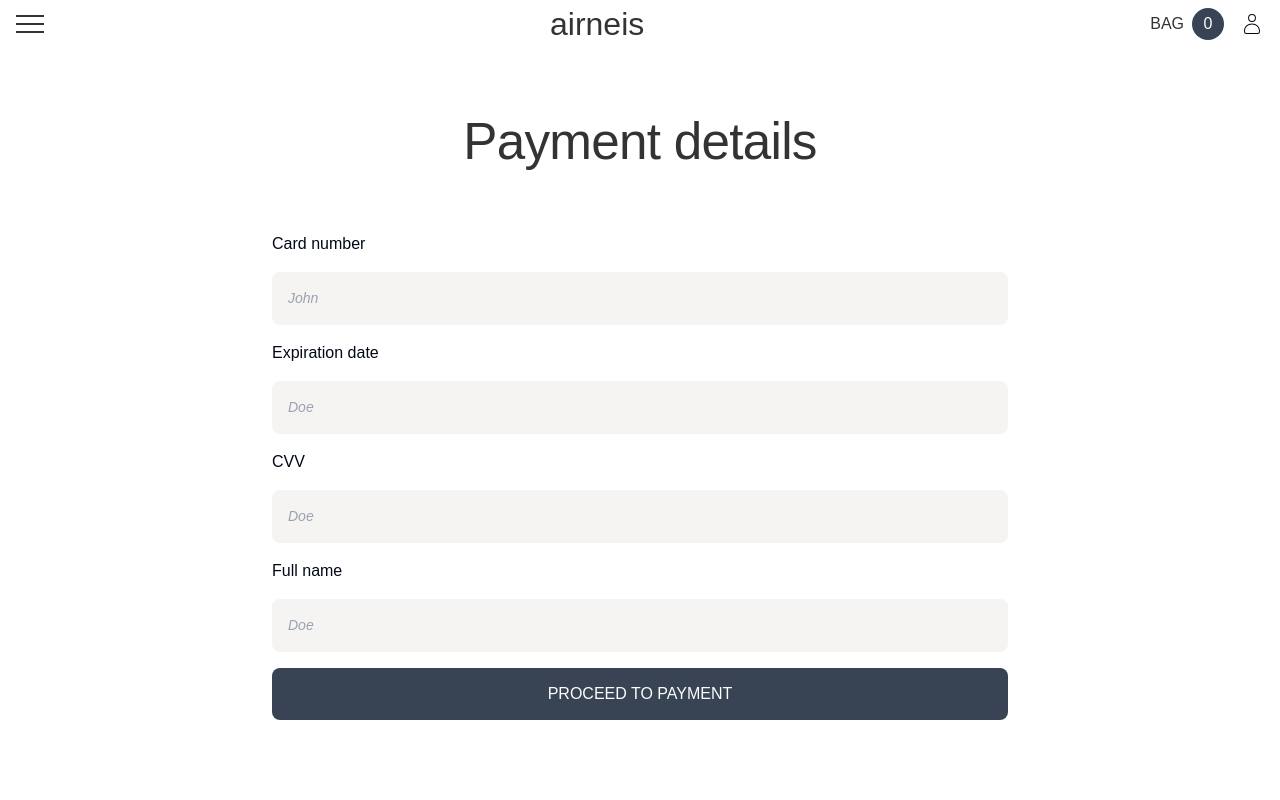
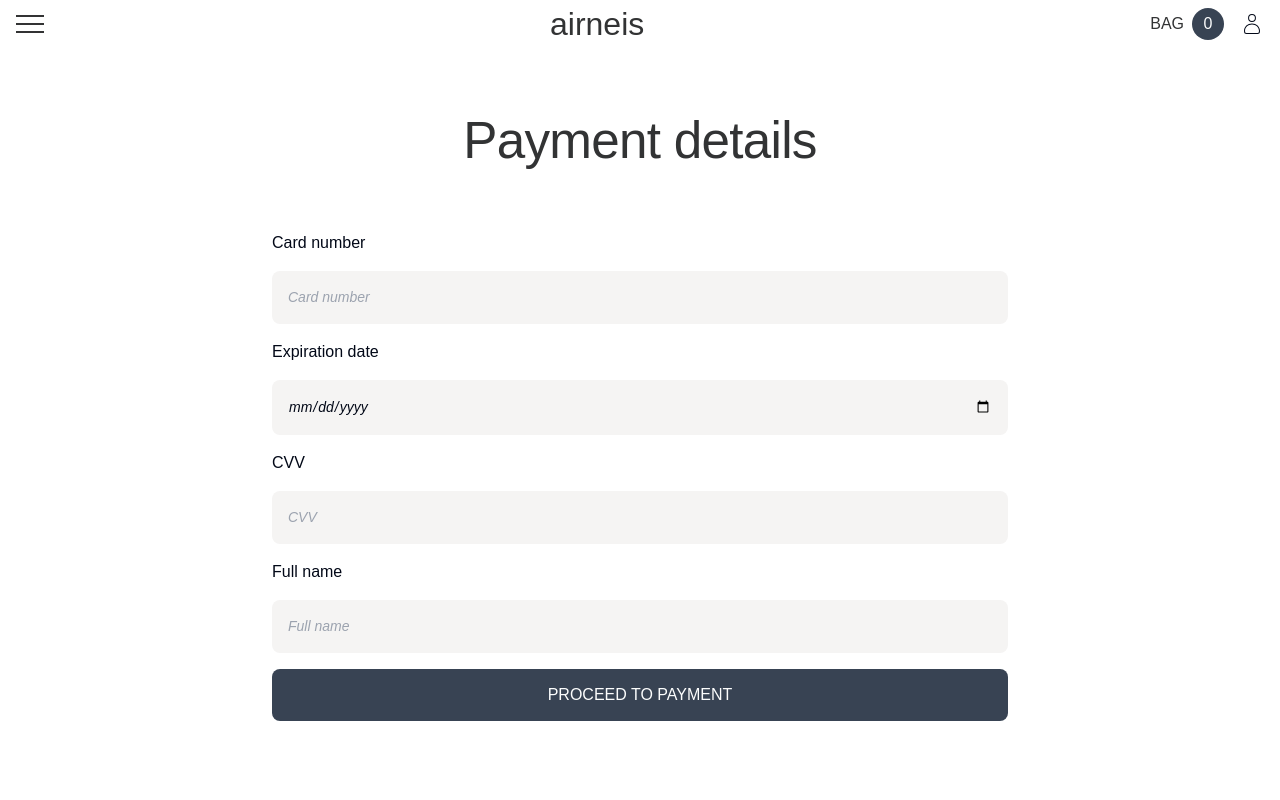
Before and after one commit to AIRNEIS-Junia/front-commerce, a Next.js app: page /order/details in a window 1280 px wide. Shown: the top 800 px of the page. Built offline with nearby package versions, Linux system fonts and the light colour scheme.

Commit message:
[+] Possibility to select added credit card in checkout

```diff
--- a/src/app/(checkout)/order/address/page.tsx
+++ b/src/app/(checkout)/order/address/page.tsx
@@ -1,15 +1,19 @@
 import React from "react";
-import ShippingForm from "@/components/UI/Form/ShippingForm";
-import AddressSelect from "@/components/Checkout/AddressSelect";
+
+import { getPaymentCardsByUser } from "@/services/paymentCard";
 import { getAddressesByUser } from "@/services/address";
+import CheckoutView from "@/views/Checkout/CheckoutView";
 
 const Page = async () => {
   const userAddresses = await getAddressesByUser();
+  const userPaymentCards = await getPaymentCardsByUser();
+
+  console.log("userPaymentCards", userPaymentCards);
 
   return (
     <>
       <h1 className={"mb-16 text-center"}>Shipping Address</h1>
-      <AddressSelect addresses={userAddresses} />
+      <CheckoutView addresses={userAddresses} creditCards={userPaymentCards} />
     </>
   );
 };
--- /dev/null
+++ b/src/components/Checkout/CheckoutInformationSelector.tsx
@@ -0,0 +1,76 @@
+import { useState, FC } from "react";
+import {
+  Select,
+  SelectContent,
+  SelectItem,
+  SelectTrigger,
+  SelectValue,
+} from "@/components/UI/Select/Select";
+import { AddressInput } from "@/types/Address";
+import { CreditCard } from "@/types/CreditCard";
+
+interface CheckoutInformationSelectorProps {
+  addresses: AddressInput[];
+  creditCards: CreditCard[];
+  onValueChange: (value: string) => void;
+  currentStep: "address" | "payment";
+}
+
+const CheckoutInformationSelector: FC<CheckoutInformationSelectorProps> = ({
+  addresses,
+  creditCards,
+  onValueChange,
+  currentStep,
+}) => {
+  const handleSelectChange = (value: string) => {
+    onValueChange(value);
+  };
+
+  const getOptions = () => {
+    if (currentStep === "address") {
+      return [
+        ...addresses.map((address) => ({
+          label: `${address.street} ${address.streetNumber}, ${address.city}`,
+          value: address.id,
+        })),
+        { label: "Add shipping address", value: "add-address" },
+      ];
+    } else if (currentStep === "payment") {
+      return creditCards
+        ? [
+            ...creditCards?.map((creditCard) => ({
+              label: `**** **** **** ${creditCard.cardNumber.slice(-4)}`,
+              value: creditCard.id,
+            })),
+            { label: "Add credit card", value: "add-credit-card" },
+          ]
+        : [];
+    }
+  };
+
+  return (
+    <Select onValueChange={handleSelectChange}>
+      <SelectTrigger>
+        <SelectValue
+          placeholder={
+            currentStep === "address"
+              ? "Select an address"
+              : "Select a credit card"
+          }
+        />
+      </SelectTrigger>
+      <SelectContent>
+        {getOptions()?.map((option) => (
+          <SelectItem
+            key={option.value}
+            value={option.value ? option.value : ""}
+          >
+            {option.label}
+          </SelectItem>
+        ))}
+      </SelectContent>
+    </Select>
+  );
+};
+
+export default CheckoutInformationSelector;
--- a/src/components/UI/Form/PaymentForm.tsx
+++ b/src/components/UI/Form/PaymentForm.tsx
@@ -1,54 +1,123 @@
 "use client";
+
 import * as React from "react";
-import { Formik, Field, Form, FormikHelpers } from "formik";
+import { Formik, Field, Form, FormikHelpers, ErrorMessage } from "formik";
+import * as Yup from "yup";
 import { useRouter } from "next/navigation";
+import axiosInstance from "@/clients/storeFrontClient";
+import { CreditCard } from "@/types/CreditCard";
 
-interface Values {
-  cardNumber: string;
-  expirationDate: string;
-  CVV: string;
-  fullName: string;
+interface PaymentFormProps {
+  creditCard?: CreditCard;
 }
 
-const PaymentForm = () => {
-  const router = useRouter();
+const PaymentForm: React.FC<PaymentFormProps> = ({ creditCard }) => {
+  // const router = useRouter();
+
+  const handleSubmit = async (
+    values: CreditCard,
+    { setSubmitting }: FormikHelpers<CreditCard>,
+  ) => {
+    try {
+      // Convert expiryDate from string to Date
+      const expiryDate = new Date(values.expiryDate);
+
+      await axiosInstance.post("/user/credit-card", {
+        cardNumber: values.cardNumber,
+        expiryDate: expiryDate,
+        cvv: parseInt(values.cvv),
+        cardHolderName: values.cardHolderName,
+      });
+      setSubmitting(false);
+      // router.push("/thank-you");
+    } catch (error) {
+      console.error("Error submitting payment form", error);
+      setSubmitting(false);
+    }
+  };
+
+  const validationSchema = Yup.object().shape({
+    cardNumber: Yup.string()
+      .matches(/^[0-9]{16}$/, "Card number must be exactly 16 digits")
+      .required("Card number is required"),
+    expiryDate: Yup.date().required("Expiration date is required").nullable(),
+    cvv: Yup.string()
+      .matches(/^[0-9]{3}$/, "CVV must be 3 digits")
+      .required("CVV is required"),
+    cardHolderName: Yup.string()
+      .min(3, "Full name must be at least 3 characters")
+      .required("Full name is required"),
+  });
+
+  const initialValues = creditCard
+    ? {
+        cardNumber: creditCard.cardNumber,
+        expiryDate: creditCard.expiryDate,
+        cvv: creditCard.cvv,
+        cardHolderName: creditCard.cardHolderName,
+      }
+    : {
+        cardNumber: "",
+        expiryDate: "",
+        cvv: "",
+        cardHolderName: "",
+      };
 
   return (
     <div>
       <Formik
-        initialValues={{
-          cardNumber: "",
-          expirationDate: "",
-          CVV: "",
-          fullName: "",
-        }}
-        onSubmit={(
-          values: Values,
-          { setSubmitting }: FormikHelpers<Values>,
-        ) => {
-          setTimeout(() => {
-            setSubmitting(true);
-            router.push("/thank-you");
-          }, 500);
-        }}
+        initialValues={initialValues}
+        validationSchema={validationSchema}
+        onSubmit={handleSubmit}
       >
-        <Form className={"flex flex-col space-y-4"}>
-          <label htmlFor="cardNumber">Card number</label>
-          <Field id="cardNumber" name="cardNumber" placeholder="John" />
+        {({ isSubmitting }) => (
+          <Form className={"flex flex-col space-y-4"}>
+            <label htmlFor="cardNumber">Card number</label>
+            <Field
+              type={"text"}
+              id="cardNumber"
+              name="cardNumber"
+              placeholder="Card number"
+            />
+            <ErrorMessage
+              name="cardNumber"
+              component="div"
+              className="text-red-500"
+            />
 
-          <label htmlFor="expirationDate">Expiration date</label>
-          <Field id="expirationDate" name="expirationDate" placeholder="Doe" />
+            <label htmlFor="expiryDate">Expiration date</label>
+            <Field type="date" id="expiryDate" name="expiryDate" />
+            <ErrorMessage
+              name="expiryDate"
+              component="div"
+              className="text-red-500"
+            />
 
-          <label htmlFor="CVV">CVV</label>
-          <Field id="CVV" name="CVV" placeholder="Doe" />
+            <label htmlFor="cvv">CVV</label>
+            <Field id="cvv" name="cvv" placeholder="CVV" />
+            <ErrorMessage name="cvv" component="div" className="text-red-500" />
 
-          <label htmlFor="fullName">Full name</label>
-          <Field id="fullName" name="fullName" placeholder="Doe" />
+            <label htmlFor="cardHolderName">Full name</label>
+            <Field
+              id="cardHolderName"
+              name="cardHolderName"
+              placeholder="Full name"
+            />
+            <ErrorMessage
+              name="cardHolderName"
+              component="div"
+              className="text-red-500"
+            />
 
-          <button className={"btn btn-dark mt-16"} type="submit">
-            PROCEED TO PAYMENT
-          </button>
-        </Form>
+            <button
+              className={"btn btn-dark mt-16"}
+              type="submit"
+              disabled={isSubmitting}
+            >
+              PROCEED TO PAYMENT
+            </button>
+          </Form>
+        )}
       </Formik>
     </div>
   );
--- /dev/null
+++ b/src/services/paymentCard/index.ts
@@ -0,0 +1,13 @@
+import { AddressInput } from "@/types/Address";
+import axiosInstance from "@/clients/storeFrontClient";
+import { CreditCard } from "@/types/CreditCard";
+
+export const getPaymentCardsByUser = async (): Promise<CreditCard[]> => {
+  try {
+    const response = await axiosInstance.get("user/credit-card");
+    return response.data.results;
+  } catch (error) {
+    console.error(error);
+    throw error;
+  }
+};
--- /dev/null
+++ b/src/types/CreditCard.ts
@@ -0,0 +1,7 @@
+export interface CreditCard {
+  id: string;
+  cardNumber: string;
+  cardHolderName: string;
+  expiryDate: string;
+  cvv: string;
+}
--- a/src/components/Checkout/AddressSelect.tsx
+++ b/src/views/Checkout/CheckoutView.tsx
@@ -1,25 +1,24 @@
 "use client";
-
 import { useState, useEffect, FC } from "react";
-import {
-  Select,
-  SelectContent,
-  SelectItem,
-  SelectTrigger,
-  SelectValue,
-} from "@/components/UI/Select/Select";
 import { AddressInput } from "@/types/Address";
 import ShippingForm from "@/components/UI/Form/ShippingForm";
+import PaymentForm from "@/components/UI/Form/PaymentForm";
+import { CreditCard } from "@/types/CreditCard";
+import CheckoutInformationSelector from "@/components/Checkout/CheckoutInformationSelector";
 
 interface AddressSelectProps {
   addresses: AddressInput[];
+  creditCards: CreditCard[];
 }
 
-const AddressSelect: FC<AddressSelectProps> = ({ addresses }) => {
+const CheckoutView: FC<AddressSelectProps> = ({ addresses, creditCards }) => {
   const [selectedAddress, setSelectedAddress] = useState<AddressInput | null>(
     null,
   );
   const [showForm, setShowForm] = useState(false);
+  const [currentStep, setCurrentStep] = useState<"address" | "payment">(
+    "address",
+  ); // nouvel état pour suivre l'étape actuelle
 
   useEffect(() => {
     if (!selectedAddress && addresses.length > 0) {
@@ -36,24 +35,30 @@ const AddressSelect: FC<AddressSelectProps> = ({ addresses }) => {
     }
   };
 
+  const handleNextClick = () => {
+    if (currentStep === "address" && !selectedAddress) {
+      return;
+    }
+    setCurrentStep((prevStep) =>
+      prevStep === "address" ? "payment" : "address",
+    );
+  };
+
+  const handlePrevClick = () => {
+    setCurrentStep((prevStep) =>
+      prevStep === "payment" ? "address" : "payment",
+    );
+  };
+
   return (
     <>
-      <Select onValueChange={handleSelectChange}>
-        <SelectTrigger>
-          <SelectValue placeholder={"Select an address"} />
-        </SelectTrigger>
-        <SelectContent>
-          {addresses.map((address) => (
-            <SelectItem key={address.id} value={address.id ? address.id : ""}>
-              {address.street} {address.streetNumber}, {address.city}
-            </SelectItem>
-          ))}
-          <SelectItem key="add-address" value="add-address">
-            Add shipping address
-          </SelectItem>
-        </SelectContent>
-      </Select>
-      {showForm && (
+      <CheckoutInformationSelector
+        addresses={addresses}
+        creditCards={creditCards}
+        onValueChange={handleSelectChange}
+        currentStep={currentStep}
+      />
+      {currentStep === "address" && showForm && (
         <ShippingForm
           address={{
             id: undefined,
@@ -71,8 +76,11 @@ const AddressSelect: FC<AddressSelectProps> = ({ addresses }) => {
           {...{ type: "create", onClosing: () => setShowForm(false) }}
         />
       )}
+      {currentStep === "payment" && <PaymentForm />}
+      <button onClick={handlePrevClick}>Précédent</button>
+      <button onClick={handleNextClick}>Suivant</button>
     </>
   );
 };
 
-export default AddressSelect;
+export default CheckoutView;
```
